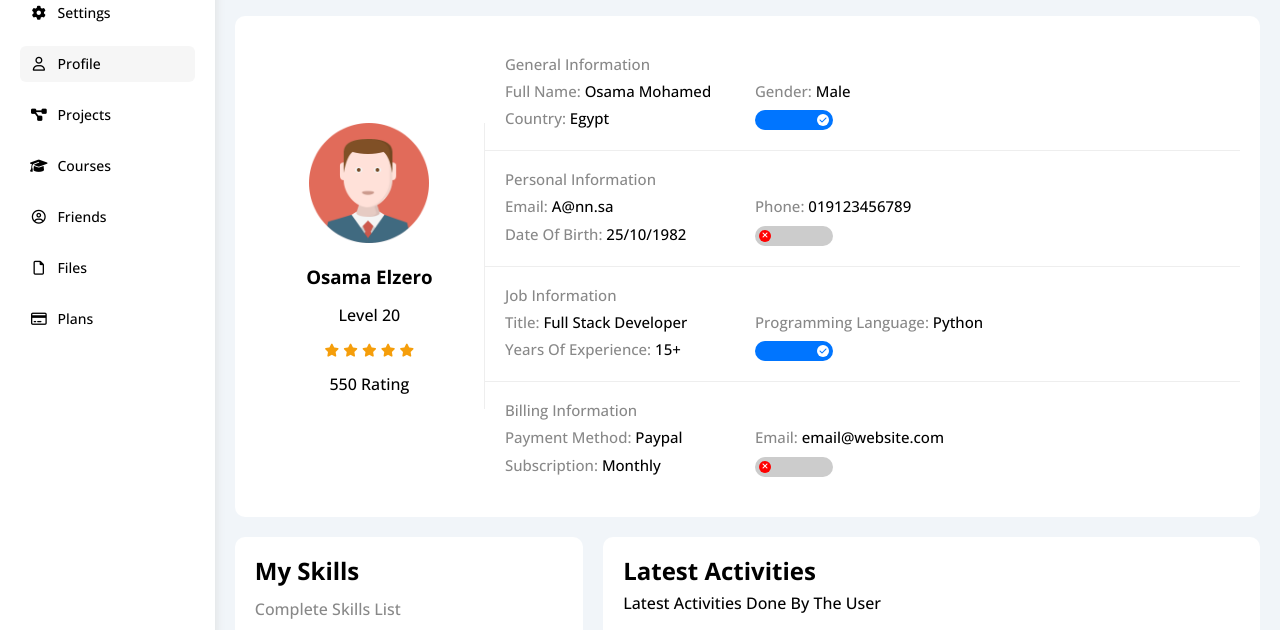
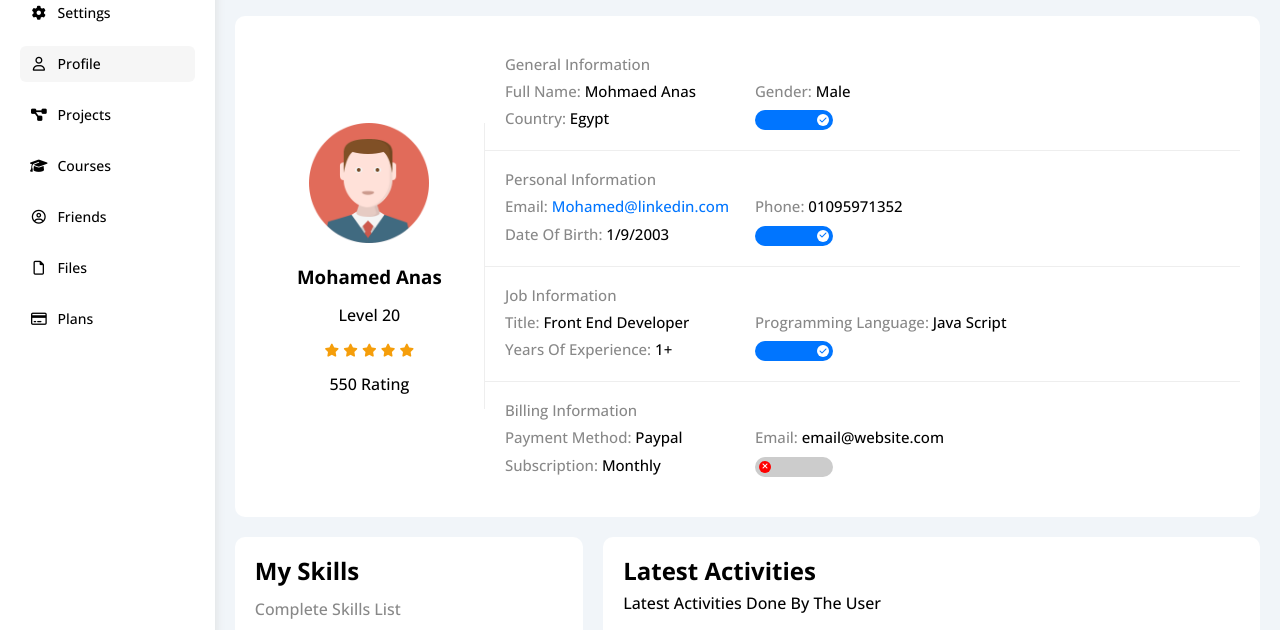
Before and after one commit to Mohamed-anas-hamed-elshamy/Dashboard, a plain HTML site: page profile.html in a window 1280 px wide. Shown: the part 148-778 px from the top of the page. Drawn offline with nearby package versions, Linux system fonts and the light colour scheme.

Commit message:
Added Personal Informatio in Profile Page To Project

```diff
--- a/profile.html
+++ b/profile.html
@@ -122,7 +122,7 @@
           <div class="overview d-flex align-c bg-white p-20 rad-10">
             <div class="avatar-box">
               <img src="imgs/avatar.png" alt="" />
-              <h3>Osama Elzero</h3>
+              <h3>Mohamed Anas</h3>
               <p>Level 20</p>
               <div class="level">
                 <span></span>
@@ -141,7 +141,7 @@
                 <span class="c-grey m-0 fs-15 w-full">General Information</span>
                 <div class="fs-15 pt-10">
                   <span class="c-grey">Full Name:</span>
-                  <span> Osama Mohamed</span>
+                  <span> Mohmaed Anas</span>
                 </div>
                 <div class="fs-15 pt-10">
                   <span class="c-grey">Gender:</span><span> Male</span>
@@ -160,20 +160,27 @@
                 <span class="c-grey m-0 fs-15 w-full"
                   >Personal Information</span
                 >
-                <div class="fs-15 pt-10">
+                <div class="fs-15 pt-10 d-block">
                   <span class="c-grey">Email:</span>
-                  <span> A@nn.sa</span>
+                  <span>
+                    <a
+                      class="c-blue"
+                      href="https://www.linkedin.com/in/mohamed-anas-elshamy"
+                      target="_blank"
+                      >Mohamed@linkedin.com
+                    </a></span
+                  >
                 </div>
                 <div class="fs-15 pt-10">
-                  <span class="c-grey">Phone:</span><span> 019123456789</span>
+                  <span class="c-grey">Phone:</span><span> 01095971352</span>
                 </div>
                 <div class="fs-15 pt-10">
                   <span class="c-grey">Date Of Birth:</span
-                  ><span> 25/10/1982</span>
+                  ><span> 1/9/2003</span>
                 </div>
                 <div class="pt-10">
                   <label>
-                    <input class="toggle-checkbox" type="checkbox" />
+                    <input class="toggle-checkbox" type="checkbox" checked />
                     <div class="toggle-switch"></div>
                   </label>
                 </div>
@@ -182,15 +189,15 @@
                 <span class="c-grey m-0 fs-15 w-full">Job Information </span>
                 <div class="fs-15 pt-10">
                   <span class="c-grey">Title:</span>
-                  <span> Full Stack Developer</span>
+                  <span> Front End Developer</span>
                 </div>
                 <div class="fs-15 pt-10">
                   <span class="c-grey">Programming Language:</span
-                  ><span> Python</span>
+                  ><span> Java Script</span>
                 </div>
                 <div class="fs-15 pt-10">
                   <span class="c-grey">Years Of Experience:</span
-                  ><span> 15+</span>
+                  ><span> 1+</span>
                 </div>
                 <div class="pt-10">
                   <label>
```
